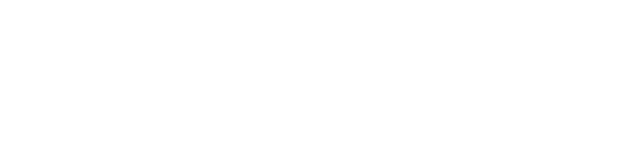
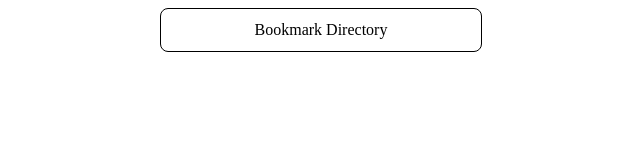
Before and after one commit to CSnowden1/Boomark-App-Directory-App, a browser extension: page index.html in a window 1280 px wide. Shown: the whole page, without its empty margins (319-959 px from the left). Drawn offline with Linux system fonts and the light colour scheme.

Commit message:
connected files

```diff
--- a/index.html
+++ b/index.html
@@ -1,4 +1,13 @@
+<!DOCTYPE html>
+<html lang="en">
+<head>
+    <meta charset="UTF-8">
+    <meta http-equiv="X-UA-Compatible" content="IE=edge">
+    <meta name="viewport" content="width=device-width, initial-scale=1.0">
     <link rel="stylesheet" href="styles.css">
+    <title>Document</title>
+</head>
+<body>
     <div class="header">
         <div class="seetings-btn"></div>
         <div class="current-time"></div>
@@ -7,6 +16,10 @@
         <div class="enlarge-btn"></div>
         <div class="close-btn"></div>
     </div>
+    <div class="search-bar">Bookmark Directory</div>
     <div class="container">
 
     </div>
+</body>
+<script src=""></script>
+</html>
--- a/styles.css
+++ b/styles.css
@@ -1,3 +1,30 @@
+html {
+    background: transparent;
+}
+
+
+body {
+    display: flex;
+    flex-direction: column;
+    align-content: center;
+    justify-content: center;
+    align-items: center;
+}
+
+
 .header {
     display: flex;
 }
+
+
+.search-bar {
+    width: 20rem;
+    border: solid black 1px;
+    border-radius: .5rem;
+    height: auto;
+    text-align: center;
+    font-size: 1rem;
+    padding-top: .75rem;
+    padding-bottom: .75rem;
+    font-weight: 500;
+}
```
Also changed, not shown: popup.js (+5 -4 lines). Lines whose indentation alone changed are shown as unchanged.
